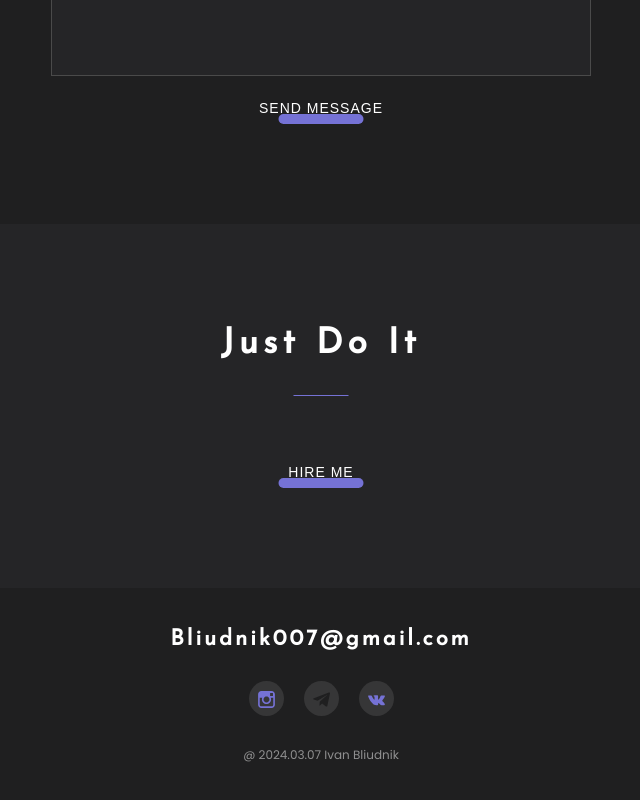
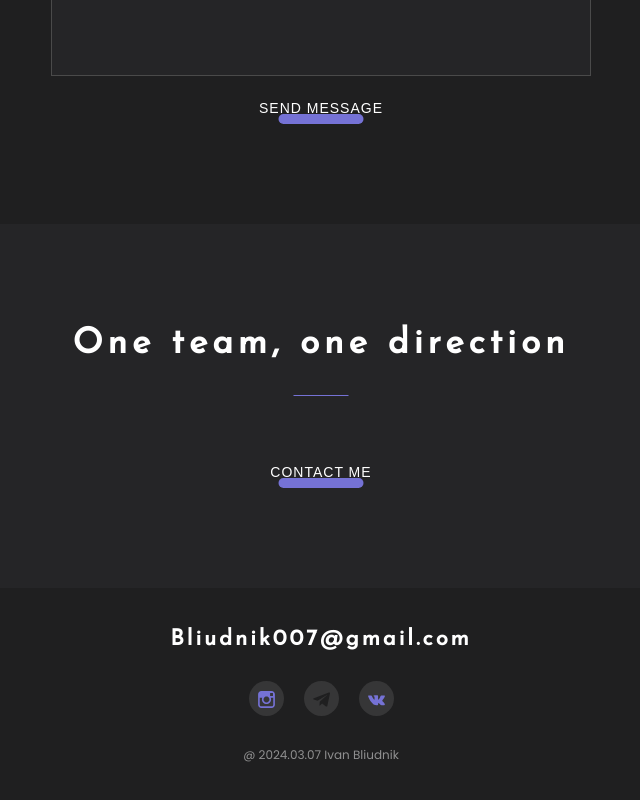
Before and after one commit to IvanBliudnik/Portfolio, a React app: page / in a window 1280 px wide. Shown: the part 3699-4499 px from the top of the page, without its empty margins (319-959 px from the left). Built offline with nearby package versions, Linux system fonts and the light colour scheme.

Commit message:
26.03.2024 16:45

```diff
--- a/src/layout/sections/slogan/Slogan.tsx
+++ b/src/layout/sections/slogan/Slogan.tsx
@@ -11,8 +11,8 @@ export const Slogan = () => {
         <StyledSlogan>
             <Container>
                 <FlexContainer direction={"column"} align={"center"}>
-                    <SectionTitle>Just Do It</SectionTitle>
-                    <StyleButton>Hire Me</StyleButton>
+                    <SectionTitle>One team, one direction</SectionTitle>
+                    <StyleButton>Contact me</StyleButton>
                 </FlexContainer>
             </Container>
         </StyledSlogan>
```
